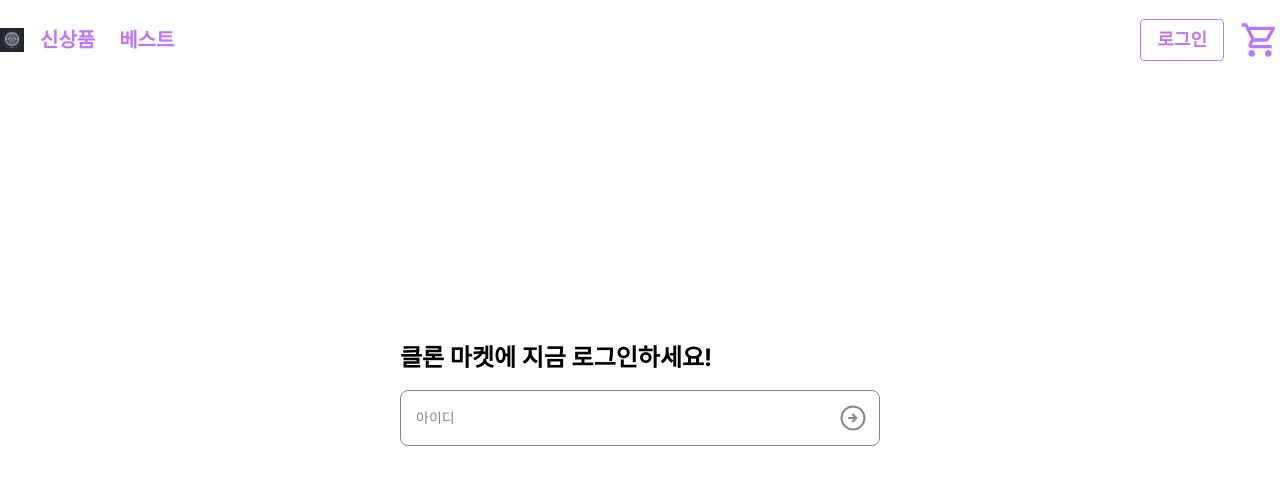
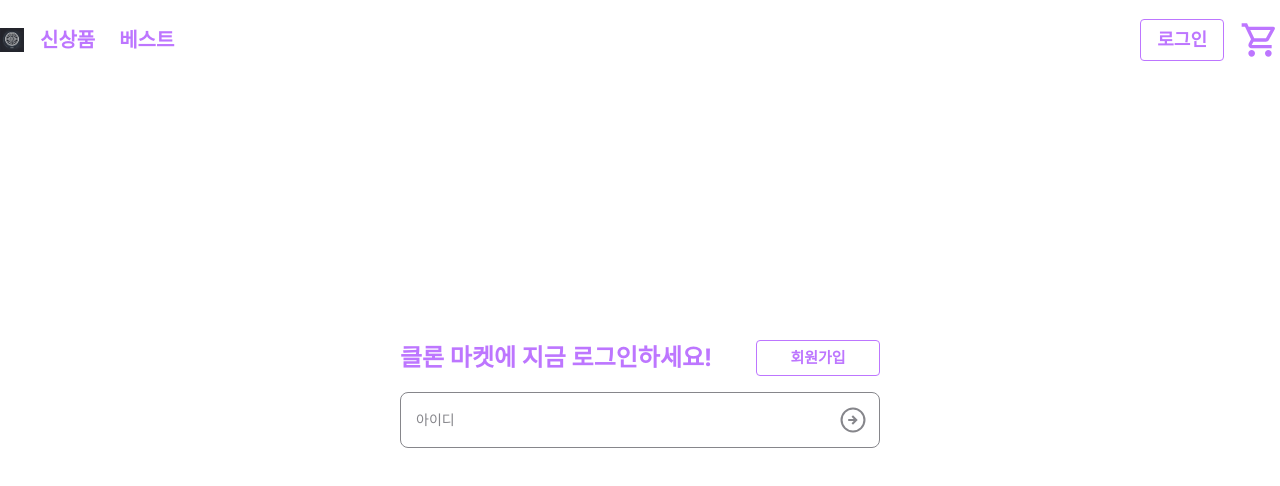
Before and after one commit to 0dytpq0/Clone-Market, a Next.js app: page /user/login in a window 1280 px wide. Shown: the top 486 px of the page. Built offline with nearby package versions, Linux system fonts and the light colour scheme; no server answers.

Commit message:
feat : 회원가입 진입점 생성

```diff
--- a/src/components/molecules/LoginForm.tsx
+++ b/src/components/molecules/LoginForm.tsx
@@ -5,6 +5,7 @@ import { useAuth } from "@/hooks/useAuth";
 import { Validator } from "@/utils/validateSignup";
 import { useRouter } from "next/navigation";
 import { useEffect, useRef, useState } from "react";
+import Button from "../atom/Button";
 
 function LoginForm() {
   const [userId, setUserId] = useState<string>("");
@@ -23,7 +24,15 @@ function LoginForm() {
   const passwordInputRef = useRef<HTMLInputElement>(null);
   return (
     <div className="w-[480px] min-h-[700px] mx-auto flex flex-col justify-center gap-y-4">
-      <h1 className="font-bold text-2xl">클론 마켓에 지금 로그인하세요!</h1>
+      <div className="flex justify-between items-center gap-x-4">
+        <h1 className="font-bold text-2xl text-[#BD76FF] min-w-[340px]">
+          클론 마켓에 지금 로그인하세요!
+        </h1>
+        <Button intent={"primary"} variant={"outline"} href={'/user/signup'}>
+          {" "}
+          회원가입{" "}
+        </Button>
+      </div>
       <Input
         formType="login"
         inputValue={userId}
--- a/src/services/auth.service.ts
+++ b/src/services/auth.service.ts
@@ -34,7 +34,7 @@ export const login = async ({
 
 export const logout = async () => {
   try {
-    const response = await fetch("/api/auth/logout", {
+    const response = await apiFetch("/api/auth/logout", {
       method: "POST",
       credentials: "include",
     });
```
